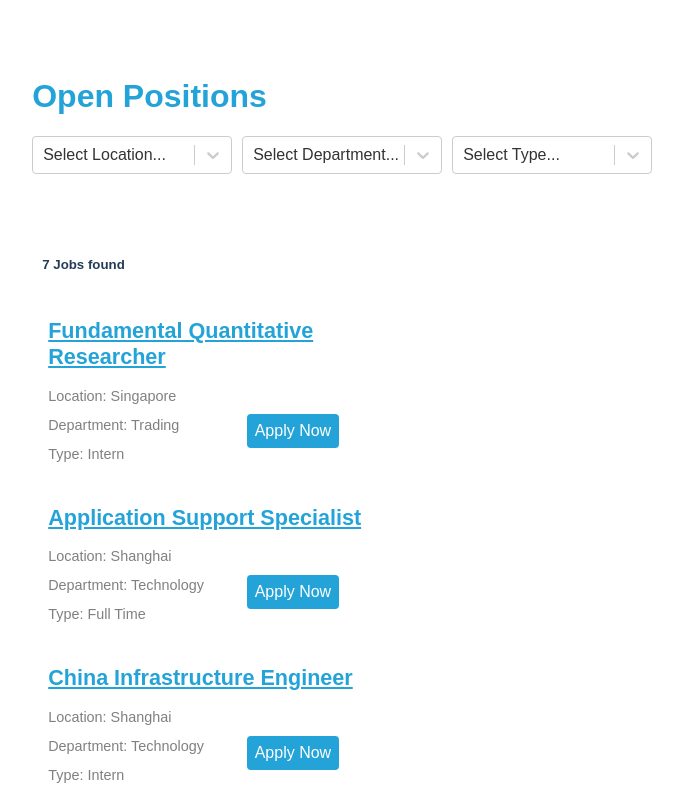
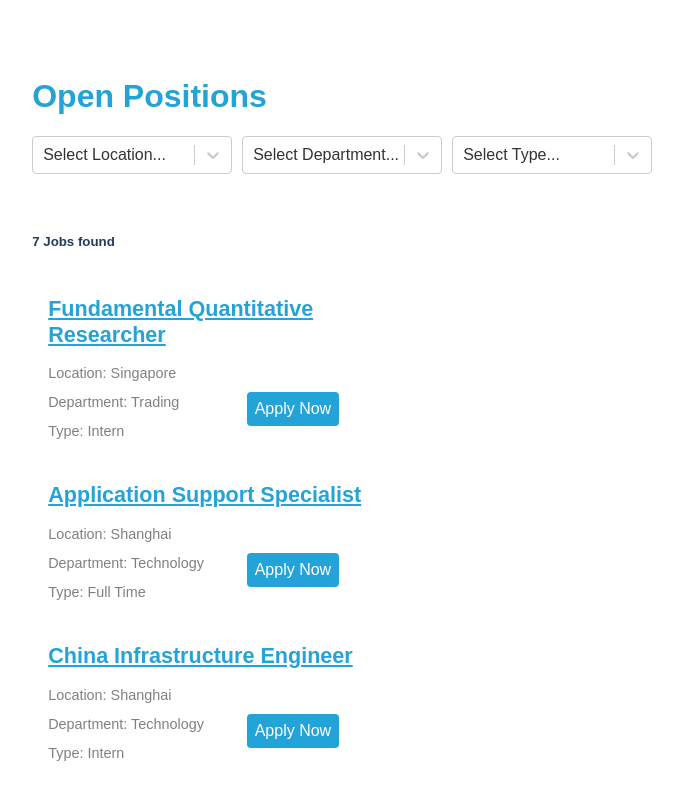
Before and after one commit to harshvats2000/dytechlab, a React (Create React App) app: page /careers in a window 1280 px wide. Shown: the part 1020-1820 px from the top of the page, without its empty margins (19-702 px from the left). Built offline with nearby package versions, Linux system fonts and the light colour scheme.

Commit message:
background added for active job

```diff
--- a/src/container/Careers/Career.js
+++ b/src/container/Careers/Career.js
@@ -173,14 +173,13 @@ export default function Career() {
                 </div>
               </div>
 
+              {availableJobs.length === 0 ? (
+                <h2 className='heading'>No Jobs for this filter.</h2>
+              ) : (
+                <h5>{availableJobs.length} Jobs found</h5>
+              )}
               <div className={classes.container}>
                 <div className={classes.listing}>
-                  {availableJobs.length === 0 ? (
-                    <h2 className='heading'>No Jobs for this filter.</h2>
-                  ) : (
-                    <h5>{availableJobs.length} Jobs found</h5>
-                  )}
-
                   {availableJobs.map((job) => (
                     <div className={classes.job_card} id={`id${job.id}`} key={job.id}>
                       <h2 className={`heading ${classes.m_heading}`}>{job.name}</h2>
```
